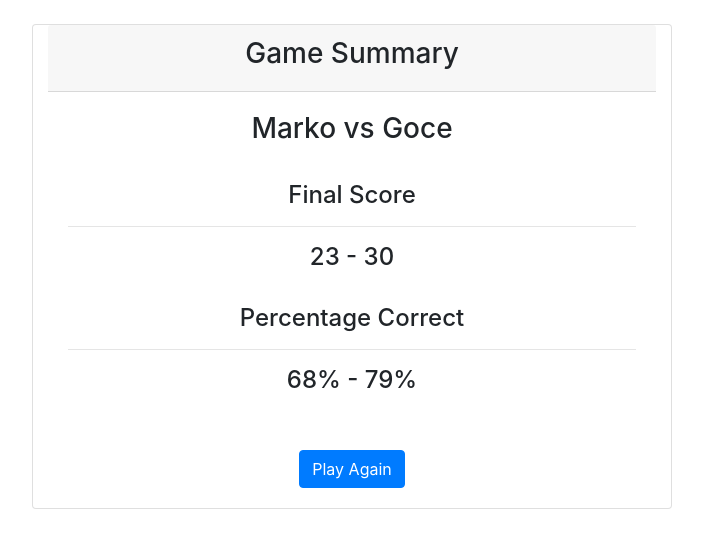
After one commit to MDogramadzi/cloud-computing, a Flask app: page /summary in a window 1280 px wide. The commit adds this page. Shown: the top 548 px of the page, without its empty margins (288-991 px from the left). Run offline with Flask 2, Linux system fonts and the light colour scheme; some libraries are stand-ins or nearby versions.

Commit message:
Added summary screen and seperated AI game from Player game in app.py

```diff
--- a/app/app.py
+++ b/app/app.py
@@ -72,9 +72,14 @@ def index() -> str:
         return app.send_static_file('index.html')
 
 
-@app.route('/game')
-def game():
-    return render_template('game.html', username=session["username"])
+@app.route('/game-ai')
+def game_ai():
+    return render_template('game.html', username=session["username"], opponent="AI")
+
+
+@app.route('/summary')
+def summary():
+    return render_template('summary.html')
 
 
 if __name__ == '__main__':
--- a/app/static/index.html
+++ b/app/static/index.html
@@ -151,7 +151,7 @@
         } else {
           clearInterval(counterBack);
           // route to game using AI
-          window.location.href = "/game";
+          window.location.href = "/game-ai";
         }
 
       }, 1000);
--- a/app/templates/game.html
+++ b/app/templates/game.html
@@ -14,7 +14,7 @@
   <link rel="stylesheet" href="https://use.fontawesome.com/releases/v5.5.0/css/all.css" integrity="sha384-B4dIYHKNBt8Bc12p+WXckhzcICo0wtJAoU8YZTY5qE0Id1GSseTk6S+L3BlXeVIU" crossorigin="anonymous">
 
    <script>
-    var quiztitle = "{{ username }} VS AI";
+    var quiztitle = "{{ username }} VS {{ opponent }}";
 /**
 * Randomise the questions!
 */
--- /dev/null
+++ b/app/templates/summary.html
@@ -0,0 +1,56 @@
+<!DOCTYPE html>
+<html lang="en">
+<head>
+
+  <meta charset="utf-8">
+
+  <title>Game Summary</title>
+
+  <link rel="icon" href="/static/img/favicon-cloud.ico">
+
+  <script
+  src="https://code.jquery.com/jquery-3.3.1.js"
+  integrity="sha256-2Kok7MbOyxpgUVvAk/HJ2jigOSYS2auK4Pfzbm7uH60="
+  crossorigin="anonymous"></script>
+  <script src="https://cdnjs.cloudflare.com/ajax/libs/popper.js/1.14.3/umd/popper.min.js" integrity="sha384-ZMP7rVo3mIykV+2+9J3UJ46jBk0WLaUAdn689aCwoqbBJiSnjAK/l8WvCWPIPm49" crossorigin="anonymous"></script>
+  <script src="https://stackpath.bootstrapcdn.com/bootstrap/4.1.3/js/bootstrap.min.js" integrity="sha384-ChfqqxuZUCnJSK3+MXmPNIyE6ZbWh2IMqE241rYiqJxyMiZ6OW/JmZQ5stwEULTy" crossorigin="anonymous"></script>
+  <link rel="stylesheet" href="https://stackpath.bootstrapcdn.com/bootstrap/4.1.3/css/bootstrap.min.css" integrity="sha384-MCw98/SFnGE8fJT3GXwEOngsV7Zt27NXFoaoApmYm81iuXoPkFOJwJ8ERdknLPMO" crossorigin="anonymous">
+  <link rel="stylesheet" href="https://use.fontawesome.com/releases/v5.5.0/css/all.css" integrity="sha384-B4dIYHKNBt8Bc12p+WXckhzcICo0wtJAoU8YZTY5qE0Id1GSseTk6S+L3BlXeVIU" crossorigin="anonymous">
+
+</head>
+<body>
+
+    <br>
+
+    <div class="card text-center col-6" style="margin: 0 auto">
+        <div class="card-header">
+          <h3>Game Summary</h3>
+        </div>
+        <div class="card-body">
+            <h3 class="card-title">Marko vs Goce</h3>
+            <br>
+            <h4>Final Score</h4>
+            <hr>
+            <h4>23   -   30</h4>
+            <br>
+            <h4>Percentage Correct</h4>
+            <hr>
+            <h4>68%   -   79%</h4>
+            <br>
+            <br>
+            <button type="button" onclick="play_again()" class="btn btn-primary">Play Again</button>
+        </div>
+    </div>
+
+
+
+  <script>
+
+      function play_again()  {
+        // add user to matchmaking queue
+      }
+
+  </script>
+
+</body>
+</html>
```
